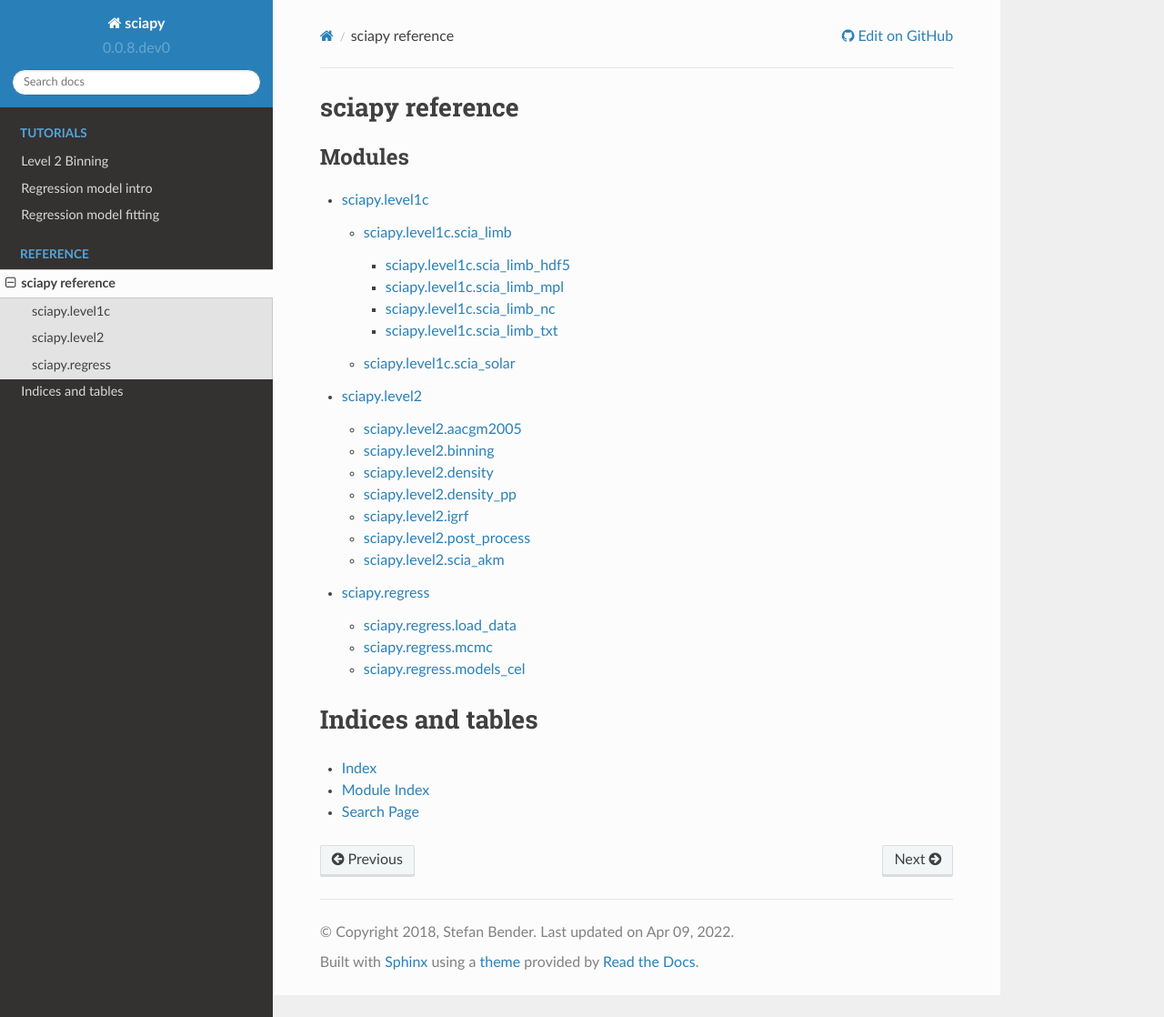
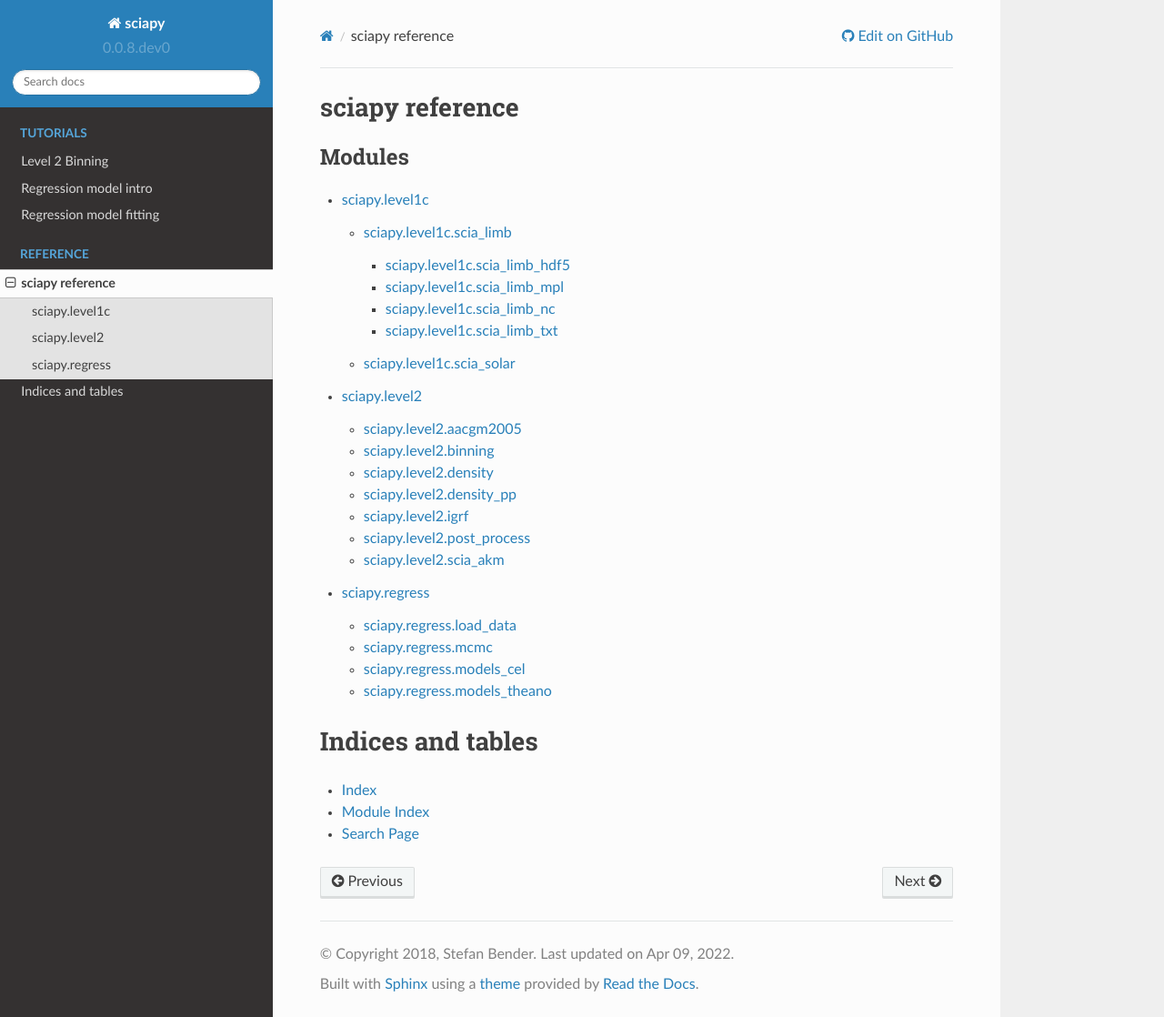
Before and after one commit to st-bender/sciapy, a Sphinx documentation site: the page built from docs/reference/index.rst, in a window 1280 px wide and 1118 px high. Shown: the whole window at 91% size. Built offline with Sphinx 7.4.7 and the Read the Docs theme 2.0.0, drawn with Linux system fonts in a browser that asks for light colours.

Commit message:
docs: Add the `theano` interface to the API docs
Includes the regression model `theano` interface to the reference (API)
documentation.

```diff
--- a/docs/reference/sciapy.regress.rst
+++ b/docs/reference/sciapy.regress.rst
@@ -29,3 +29,11 @@ sciapy.regress.models\_cel
     :members:
     :undoc-members:
     :show-inheritance:
+
+sciapy.regress.models\_theano
+^^^^^^^^^^^^^^^^^^^^^^^^^^^^^
+
+.. automodule:: sciapy.regress.models_theano
+    :members:
+    :undoc-members:
+    :show-inheritance:
```
